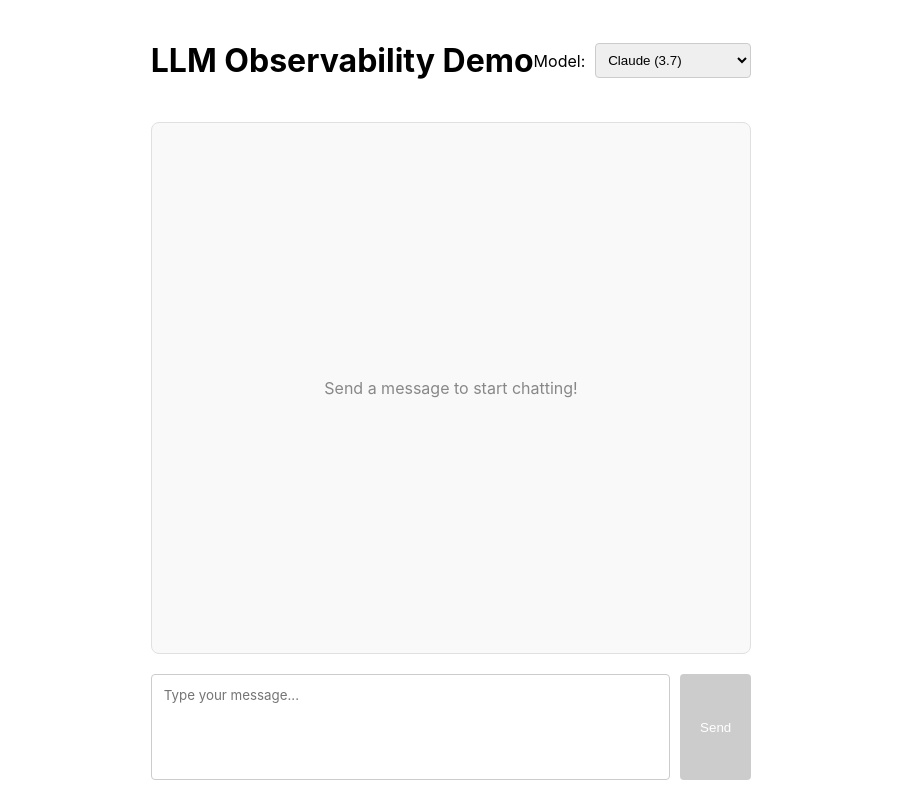
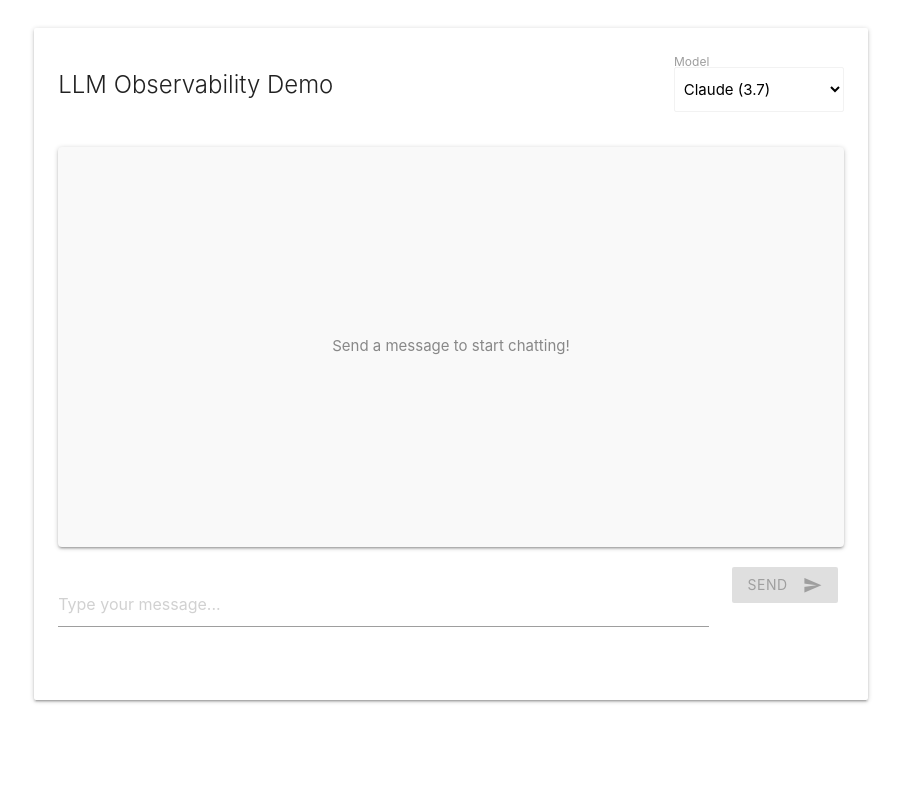
Before and after one commit to icoxfog417/sample-llm-observability, a React (Create React App) app in the folder src/frontend/: page / in a window 1280 px wide. Shown: the whole page, without its empty margins (189-1090 px from the left). Built offline with nearby package versions, Linux system fonts and the light colour scheme.

Commit message:
Confirm the frontend update

```diff
--- a/src/frontend/package.json
+++ b/src/frontend/package.json
@@ -5,6 +5,7 @@
     "@types/react": "^19.1.2",
     "@types/react-dom": "^19.1.3",
     "marked": "^15.0.11",
+    "materialize-css": "^1.0.0-rc.2",
     "react": "^19.1.0",
     "react-dom": "^19.1.0",
     "react-markdown": "^10.1.0",
--- a/src/frontend/public/index.html
+++ b/src/frontend/public/index.html
@@ -15,6 +15,8 @@
       user's mobile device or desktop. See https://developers.google.com/web/fundamentals/web-app-manifest/
     -->
     <link rel="manifest" href="%PUBLIC_URL%/manifest.json" />
+    <!-- Material Icons -->
+    <link href="https://fonts.googleapis.com/icon?family=Material+Icons" rel="stylesheet">
     <!--
       Notice the use of %PUBLIC_URL% in the tags above.
       It will be replaced with the URL of the `public` folder during the build.
--- a/src/frontend/src/App.css
+++ /dev/null
@@ -1,15 +0,0 @@
-.App {
-  text-align: center;
-  height: 100vh;
-  display: flex;
-  flex-direction: column;
-}
-
-body {
-  margin: 0;
-  font-family: -apple-system, BlinkMacSystemFont, 'Segoe UI', 'Roboto', 'Oxygen',
-    'Ubuntu', 'Cantarell', 'Fira Sans', 'Droid Sans', 'Helvetica Neue',
-    sans-serif;
-  -webkit-font-smoothing: antialiased;
-  -moz-osx-font-smoothing: grayscale;
-}
--- a/src/frontend/src/App.tsx
+++ b/src/frontend/src/App.tsx
@@ -1,7 +1,6 @@
 import React, { useEffect, useState } from 'react';
 import Chat from './components/Chat';
 import { config } from './config';
-import './App.css';
 
 function App() {
   const [isConfigLoaded, setIsConfigLoaded] = useState(false);
@@ -19,11 +18,11 @@ function App() {
   }, []);
 
   if (!isConfigLoaded) {
-    return <div className="App">Loading configuration...</div>;
+    return <div className="container center-align">Loading configuration...</div>;
   }
 
   return (
-    <div className="App">
+    <div className="container">
       <Chat />
     </div>
   );
--- a/src/frontend/src/components/Chat.css
+++ b/src/frontend/src/components/Chat.css
@@ -1,6 +1,6 @@
+/* Custom styles that complement Materialize CSS */
+
 .chat-container {
-  display: flex;
-  flex-direction: column;
   height: 100vh;
   max-width: 1000px;
   margin: 0 auto;
@@ -14,24 +14,11 @@
   margin-bottom: 20px;
 }
 
-.model-selector {
-  display: flex;
-  align-items: center;
-  gap: 10px;
-}
-
-.model-selector select {
-  padding: 8px;
-  border-radius: 4px;
-  border: 1px solid #ccc;
-}
-
 .messages-container {
-  flex: 1;
+  height: 50vh;
   overflow-y: auto;
   padding: 10px;
-  border: 1px solid #e0e0e0;
-  border-radius: 8px;
+  border-radius: 4px;
   background-color: #f9f9f9;
   margin-bottom: 20px;
 }
@@ -55,7 +42,7 @@
 .user-message {
   align-self: flex-end;
   margin-left: auto;
-  background-color: #007bff;
+  background-color: #26a69a;
   color: white;
 }
 
@@ -109,53 +96,6 @@
   }
 }
 
-.input-container {
-  display: flex;
-  gap: 10px;
-}
-
-.input-container textarea {
-  flex: 1;
-  padding: 12px;
-  border: 1px solid #ccc;
-  border-radius: 4px;
-  resize: none;
-  height: 80px;
-  font-family: inherit;
-}
-
-.input-container button {
-  padding: 0 20px;
-  background-color: #007bff;
-  color: white;
-  border: none;
-  border-radius: 4px;
-  cursor: pointer;
-  transition: background-color 0.2s;
-}
-
-.input-container button:hover {
-  background-color: #0069d9;
-}
-
-.input-container button:disabled {
-  background-color: #cccccc;
-  cursor: not-allowed;
-}
-
-.guardrails-scores {
-  margin-bottom: 20px;
-  padding: 15px;
-  border: 1px solid #e0e0e0;
-  border-radius: 8px;
-  background-color: #f9f9f9;
-}
-
-.guardrails-scores h3 {
-  margin-top: 0;
-  margin-bottom: 15px;
-}
-
 .scores-grid {
   display: grid;
   grid-template-columns: repeat(2, 1fr);
@@ -173,17 +113,7 @@
 }
 
 .score-bar {
-  flex: 1;
-  height: 10px;
-  background-color: #e0e0e0;
-  border-radius: 5px;
-  overflow: hidden;
-}
-
-.score-fill {
-  height: 100%;
-  background-color: #ff4d4d;
-  border-radius: 5px;
+  margin: 0;
 }
 
 .score-item span {
--- a/src/frontend/src/components/Chat.tsx
+++ b/src/frontend/src/components/Chat.tsx
@@ -103,14 +103,18 @@ const Chat: React.FC = () => {
 
   return (
     <div className="chat-container">
+      <div className="row">
+        <div className="col s12">
+          <div className="card">
+            <div className="card-content">
               <div className="chat-header">
-        <h1>LLM Observability Demo</h1>
-        <div className="model-selector">
-          <label htmlFor="model-select">Model:</label>
+                <span className="card-title">LLM Observability Demo</span>
+                <div className="input-field model-selector">
                   <select
                     id="model-select"
                     value={selectedModel}
                     onChange={(e) => setSelectedModel(e.target.value)}
+                    className="browser-default"
                   >
                     {availableModels.map((model) => (
                       <option key={model.id} value={model.id}>
@@ -118,10 +122,11 @@ const Chat: React.FC = () => {
                       </option>
                     ))}
                   </select>
+                  <label htmlFor="model-select" className="active">Model</label>
                 </div>
               </div>
 
-      <div className="messages-container">
+              <div className="messages-container z-depth-1">
                 {messages.length === 0 ? (
                   <div className="empty-state">
                     <p>Send a message to start chatting!</p>
@@ -153,14 +158,14 @@ const Chat: React.FC = () => {
               </div>
 
               {guardrailsScores && (
-        <div className="guardrails-scores">
-          <h3>Content Safety Scores</h3>
+                <div className="guardrails-scores card-panel">
+                  <h5>Content Safety Scores</h5>
                   <div className="scores-grid">
                     <div className="score-item">
                       <label>Harmful:</label>
-              <div className="score-bar">
+                      <div className="progress score-bar">
                         <div
-                  className="score-fill"
+                          className="determinate"
                           style={{ width: `${guardrailsScores.harmful * 100}%` }}
                         ></div>
                       </div>
@@ -168,9 +173,9 @@ const Chat: React.FC = () => {
                     </div>
                     <div className="score-item">
                       <label>Hateful:</label>
-              <div className="score-bar">
+                      <div className="progress score-bar">
                         <div
-                  className="score-fill"
+                          className="determinate"
                           style={{ width: `${guardrailsScores.hateful * 100}%` }}
                         ></div>
                       </div>
@@ -178,9 +183,9 @@ const Chat: React.FC = () => {
                     </div>
                     <div className="score-item">
                       <label>Sexual:</label>
-              <div className="score-bar">
+                      <div className="progress score-bar">
                         <div
-                  className="score-fill"
+                          className="determinate"
                           style={{ width: `${guardrailsScores.sexual * 100}%` }}
                         ></div>
                       </div>
@@ -188,9 +193,9 @@ const Chat: React.FC = () => {
                     </div>
                     <div className="score-item">
                       <label>Toxic:</label>
-              <div className="score-bar">
+                      <div className="progress score-bar">
                         <div
-                  className="score-fill"
+                          className="determinate"
                           style={{ width: `${guardrailsScores.toxic * 100}%` }}
                         ></div>
                       </div>
@@ -200,17 +205,32 @@ const Chat: React.FC = () => {
                 </div>
               )}
 
-      <div className="input-container">
+              <div className="input-container row">
+                <div className="input-field col s10">
                   <textarea
+                    id="message-input"
+                    className="materialize-textarea"
                     value={input}
                     onChange={(e) => setInput(e.target.value)}
                     onKeyDown={handleKeyDown}
                     placeholder="Type your message..."
                     disabled={loading}
-        />
-        <button onClick={handleSend} disabled={loading || !input.trim()}>
+                  ></textarea>
+                </div>
+                <div className="col s2">
+                  <button
+                    className="btn waves-effect waves-light"
+                    onClick={handleSend}
+                    disabled={loading || !input.trim()}
+                  >
                     Send
+                    <i className="material-icons right">send</i>
                   </button>
+                </div>
+              </div>
+            </div>
+          </div>
+        </div>
       </div>
     </div>
   );
--- a/src/frontend/src/index.css
+++ /dev/null
@@ -1,13 +0,0 @@
-body {
-  margin: 0;
-  font-family: -apple-system, BlinkMacSystemFont, 'Segoe UI', 'Roboto', 'Oxygen',
-    'Ubuntu', 'Cantarell', 'Fira Sans', 'Droid Sans', 'Helvetica Neue',
-    sans-serif;
-  -webkit-font-smoothing: antialiased;
-  -moz-osx-font-smoothing: grayscale;
-}
-
-code {
-  font-family: source-code-pro, Menlo, Monaco, Consolas, 'Courier New',
-    monospace;
-}
--- a/src/frontend/src/index.tsx
+++ b/src/frontend/src/index.tsx
@@ -1,6 +1,7 @@
 import React from 'react';
 import ReactDOM from 'react-dom/client';
-import './index.css';
+import 'materialize-css/dist/css/materialize.min.css';
+import 'materialize-css/dist/js/materialize.min.js';
 import App from './App';
 import reportWebVitals from './reportWebVitals';
 
```
Lines whose indentation alone changed are shown as unchanged.
